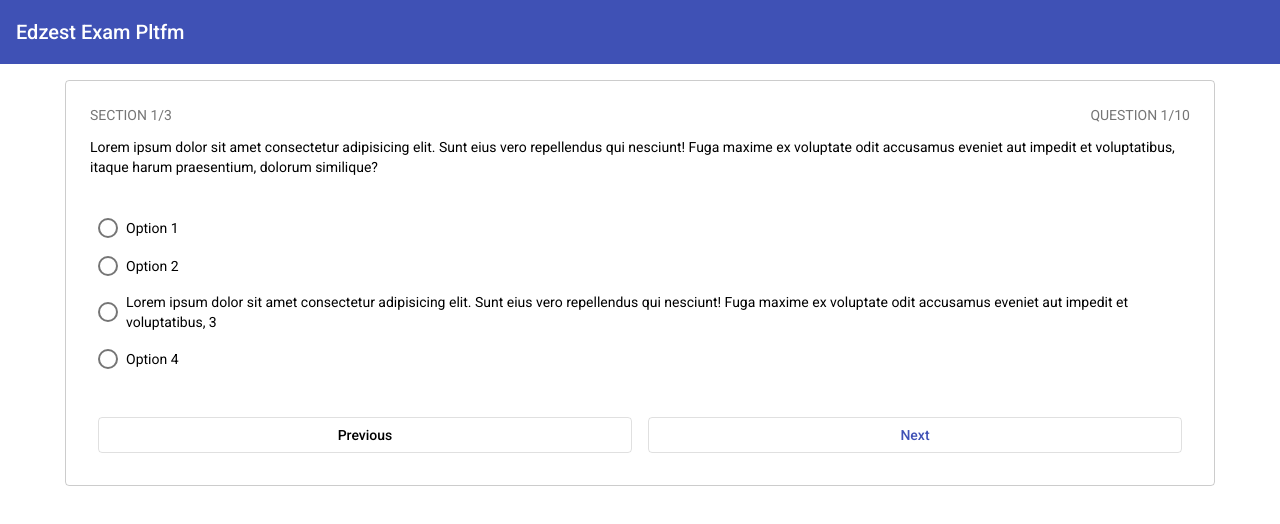
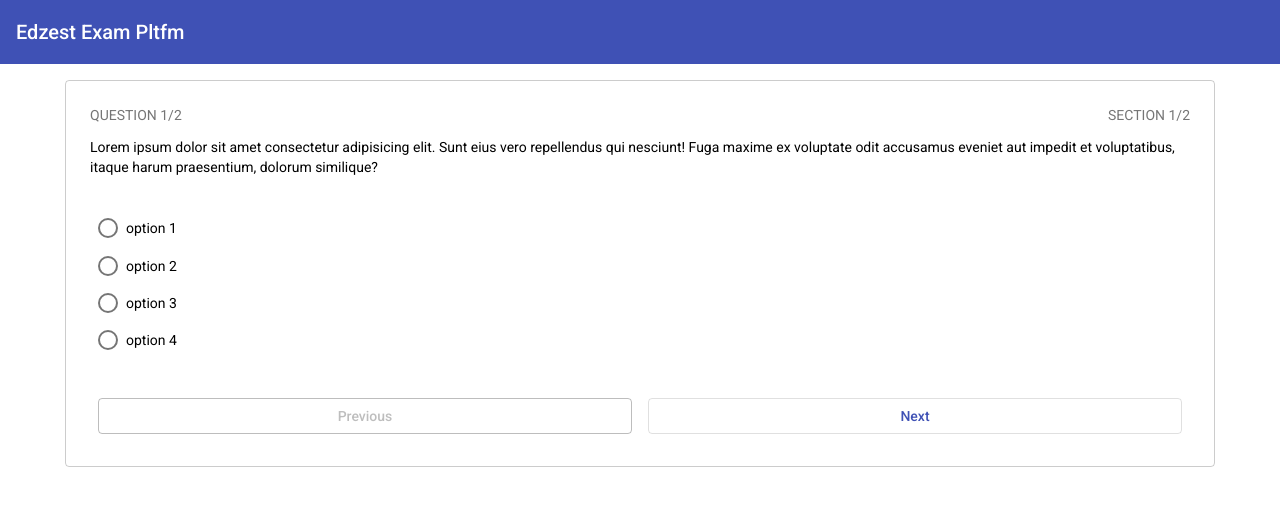
Before and after one commit to edzest/eep-dashboard, an Angular app: page /test/1 in a window 1280 px wide. Both pictures are taken after a click on the button "Start Test". Shown: the top 524 px of the page. Built offline with nearby package versions, Linux system fonts and the light colour scheme.

Commit message:
bind test navigation logic to currentTest

```diff
--- a/src/app/current-test.ts
+++ b/src/app/current-test.ts
@@ -1,3 +1,4 @@
+import { Inject, Injectable } from "@angular/core";
 import { QuestionSet, TestBody } from "./test-body.model";
 
 /**
@@ -18,13 +19,19 @@ export class CurrentTest {
 
     private getQuestionSetsFromTestBody(): Array<QuestionSet> {
         let questionSets: Array<QuestionSet> = [];
+        const totalSection = this.testBody.sections.length;
+
         for (let section of this.testBody.sections) {
             let sectionNumber: number = section.sectionId;
+            const totalQuestion = section.questions.length;
+
             for (let question of section.questions) {
                 let questionNumber: number = question.questionId;
                 let questionSet: QuestionSet = {
                     sectionNumber,
                     questionNumber,
+                    totalSection,
+                    totalQuestion,
                     questionTxt: question.questionTxt,
                     options: question.options
                 };
--- a/src/app/test-body.model.ts
+++ b/src/app/test-body.model.ts
@@ -30,5 +30,7 @@ export interface QuestionSet {
     options: Array<String>;
     questionNumber: number;
     sectionNumber: number;
+    totalQuestion: number;
+    totalSection: number;
     selectedOption?: string;
 }
--- a/src/app/test-window/test-window.component.html
+++ b/src/app/test-window/test-window.component.html
@@ -1,22 +1,23 @@
 <div class="test-window">
     <div class="test-window-header">
-        <p>SECTION 1/3</p>
-        <p>QUESTION 1/10</p>
+        <p>QUESTION {{currentQuestionSet?.questionNumber}}/{{currentQuestionSet?.totalQuestion}}</p>
+        <p>SECTION {{currentQuestionSet?.sectionNumber}}/{{currentQuestionSet?.totalSection}}</p>
     </div>
     <div class="test-window-main">
-        <label id="current-question-label">Lorem ipsum dolor sit amet consectetur adipisicing elit. Sunt eius vero repellendus qui nesciunt!
-            Fuga maxime ex voluptate odit accusamus eveniet aut impedit et voluptatibus, itaque harum praesentium, dolorum similique?</label>
+        <label id="current-question-label">{{currentQuestionSet?.questionTxt}}</label>
         <mat-radio-group
             aria-labelledby="current-question-label"
             class="options-radio-group"
             [(ngModel)]="currentSelectedOption">
-            <mat-radio-button class="options-radio-button" *ngFor="let option of currentOptions" [value]="option">
+            <mat-radio-button class="options-radio-button" *ngFor="let option of currentQuestionSet?.options"
+            [value]="option" (change)="onOptionSelect($event)" [checked]="option == this.currentQuestionSet?.selectedOption">
                 <span class="option-radio-label">{{option}}</span>
             </mat-radio-button>
         </mat-radio-group>
     </div>
     <div class="test-window-buttons">
-        <button mat-stroked-button>Previous</button>
-        <button mat-stroked-button color="primary">Next</button>
+        <button mat-stroked-button (click)="previous()" [disabled]="currentTest?.isFirstQuestion()">Previous</button>
+        <button mat-stroked-button color="primary" (click)="next()" *ngIf="!currentTest?.isLastQuestion()">Next</button>
+        <button mat-stroked-button color="primary" (click)="submit()" *ngIf="currentTest?.isLastQuestion()">Submit Test</button>
     </div>
 </div>
--- a/src/app/test-window/test-window.component.ts
+++ b/src/app/test-window/test-window.component.ts
@@ -1,27 +1,31 @@
 import { Component, OnInit } from '@angular/core';
 import { MatDialog } from '@angular/material/dialog';
+import { MatRadioChange } from '@angular/material/radio';
 import { Router } from '@angular/router';
-import { QuestionSet } from '../test-body.model';
+import { CurrentTest } from '../current-test';
+import { QuestionSet, TestBody } from '../test-body.model';
 import { TestDialogComponent } from '../test-dialog/test-dialog.component';
 import { TestInfo } from '../test-info.model';
 import { TestStateService } from '../test-state.service';
+import { TestService } from '../test.service';
 
 @Component({
   selector: 'app-test-window',
   templateUrl: './test-window.component.html',
-  styleUrls: ['./test-window.component.css']
+  styleUrls: ['./test-window.component.css'],
 })
 export class TestWindowComponent implements OnInit {
 
   testInfo: TestInfo | undefined;
   currentQuestionSet: QuestionSet | undefined;
+  testBody: TestBody = this.testService.getTestById();
+  currentTest: CurrentTest | undefined;
 
   currentSelectedOption: string | undefined;
-  currentOptions: Array<string> = ["Option 1", "Option 2", "Lorem ipsum dolor sit amet consectetur adipisicing elit. Sunt eius vero repellendus qui nesciunt! \
-  Fuga maxime ex voluptate odit accusamus eveniet aut impedit et voluptatibus, 3", "Option 4"]
 
   constructor(public testDialog: MatDialog, private router: Router,
-              private testStateService: TestStateService) { }
+              private testStateService: TestStateService,
+              private testService: TestService) { }
 
   ngOnInit(): void {
     const currentTestInfo: TestInfo | undefined = this.testStateService.currentTestInfo;
@@ -48,17 +52,35 @@ export class TestWindowComponent implements OnInit {
         this.router.navigate(['/home']);
       } else {
         console.log(`Dialog closed: ${result}`);
+        this.testBody = this.testService.getTestById();
+        // todo: this will change to observable
+        this.currentTest = new CurrentTest(this.testBody);
+        this.initializeTest();
       }
     });
   }
 
+  initializeTest() {
+    this.currentQuestionSet = this.currentTest?.getCurrentQuestionSet();
+  }
+
+  onOptionSelect(event: MatRadioChange) {
+    console.log(event.value);
+    this.currentTest?.setSelectedOption(event.value);
+  }
+
 
   next() {
-
+    this.currentQuestionSet = this.currentTest?.getNextQuestionSet();
   }
 
   previous() {
+    this.currentQuestionSet = this.currentTest?.getPrevQuestionSet();
+  }
 
+  submit() {
+    console.log("Submit Test");
+    console.log(this.currentTest);
   }
 
 }
```
Also changed, not shown: 1 other file (tests, documents, lock files or other folders).
